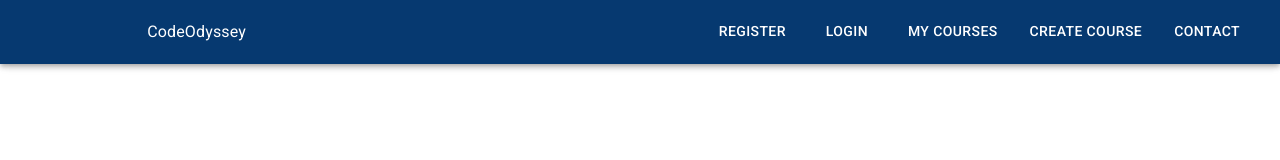
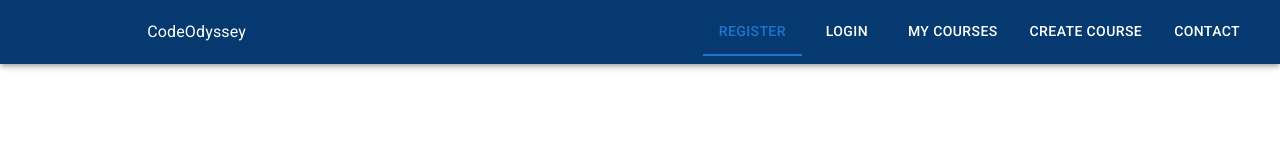
Before and after one commit to ifspcodelab/codeodyssey-frontend, a React (Vite) app: page / in a window 1280 px wide. Shown: the top 160 px of the page. Built offline with nearby package versions, Linux system fonts and the light colour scheme.

Commit message:
fix: warning value in the tabs

```diff
--- a/src/pages/Home/index.tsx
+++ b/src/pages/Home/index.tsx
@@ -1,4 +1,5 @@
 import {useNavigate} from "react-router-dom"
+import { useState } from "react";
 import {useTranslation} from "react-i18next";
 import {
     AppBar,
@@ -13,6 +14,11 @@ function Home() {
   const navigate = useNavigate()
   const { t } = useTranslation();
 
+  const [value, setValue] = useState<string>('1');
+
+  const handleChange = (_event: React.SyntheticEvent, newValue: string) => {
+    setValue(newValue);
+  };
     return (
         <>
             <AppBar sx={{ background: "#063970" }}>
@@ -23,20 +29,22 @@ function Home() {
                     CodeOdyssey
                 </Typography>
                 <Tabs sx={{ marginLeft: "auto" }}
+                 value={value}
+                 onChange={handleChange}
                 >
-                    <Tab sx={{color: "#fff"}} onClick={() => {
+                    <Tab  value="1" sx={{color: "#fff"}} onClick={() => {
                             navigate('/registration')
                             }}label={t("navbar.register")} />
-                    <Tab sx={{color: "#fff"}} onClick={() => {
+                    <Tab value="2" sx={{color: "#fff"}} onClick={() => {
                             navigate('/login')
                             }}label={t("navbar.login")} />
-                    <Tab sx={{color: "#fff"}} onClick={() => {
+                    <Tab value="3" sx={{color: "#fff"}} onClick={() => {
                             navigate('/courses')
                             }}label={t("navbar.courses")} />
-                    <Tab sx={{color: "#fff"}} onClick={() => {
+                    <Tab value="4" sx={{color: "#fff"}} onClick={() => {
                             navigate('/create-course')
                             }}label={t("navbar.createCourse")} />
-                    <Tab sx={{color: "#fff"}} onClick={() => {
+                    <Tab value="5" sx={{color: "#fff"}} onClick={() => {
                             navigate('/contact')
                             }}label={t("navbar.contact")} />
                 </Tabs>
```
